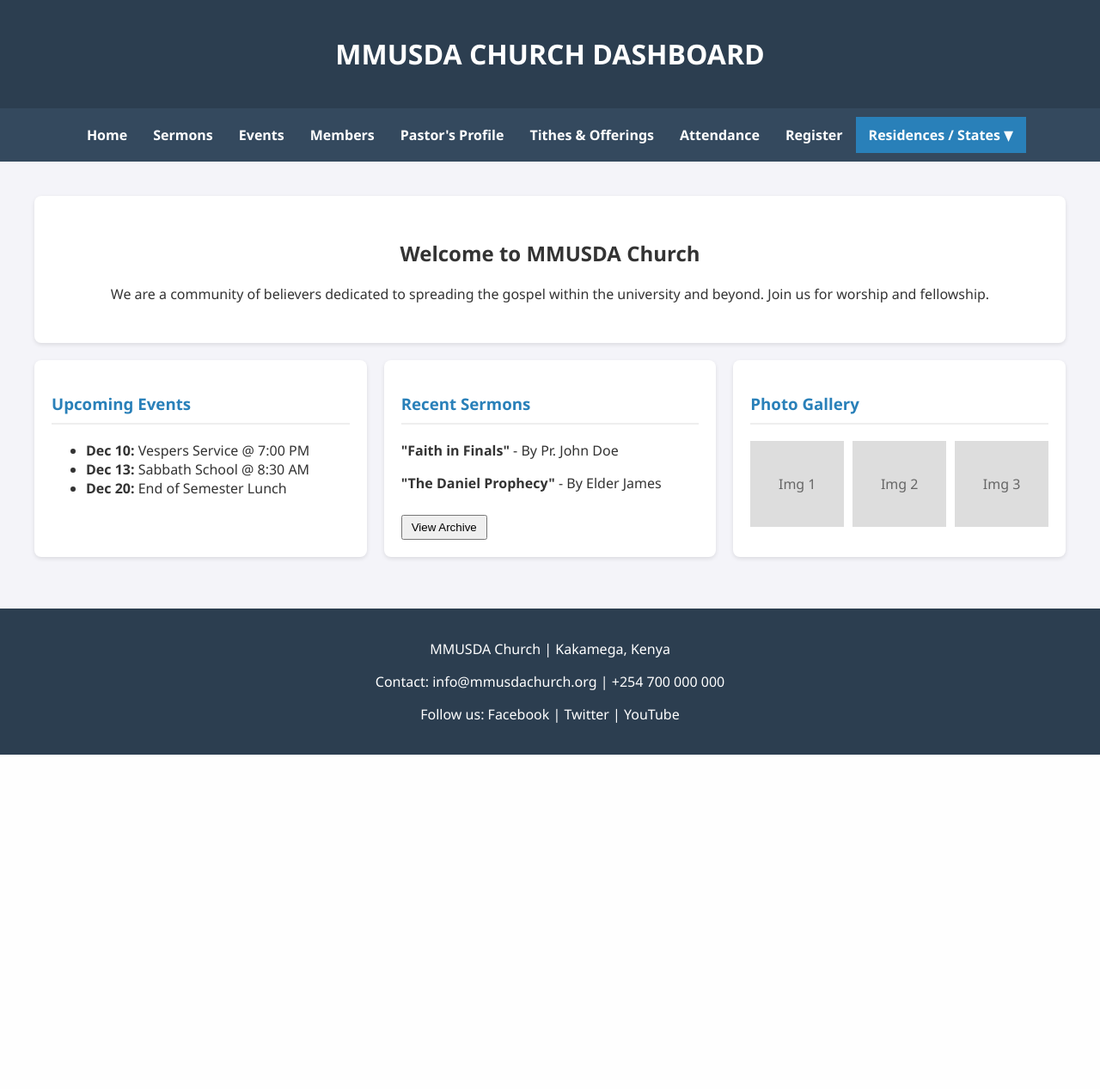
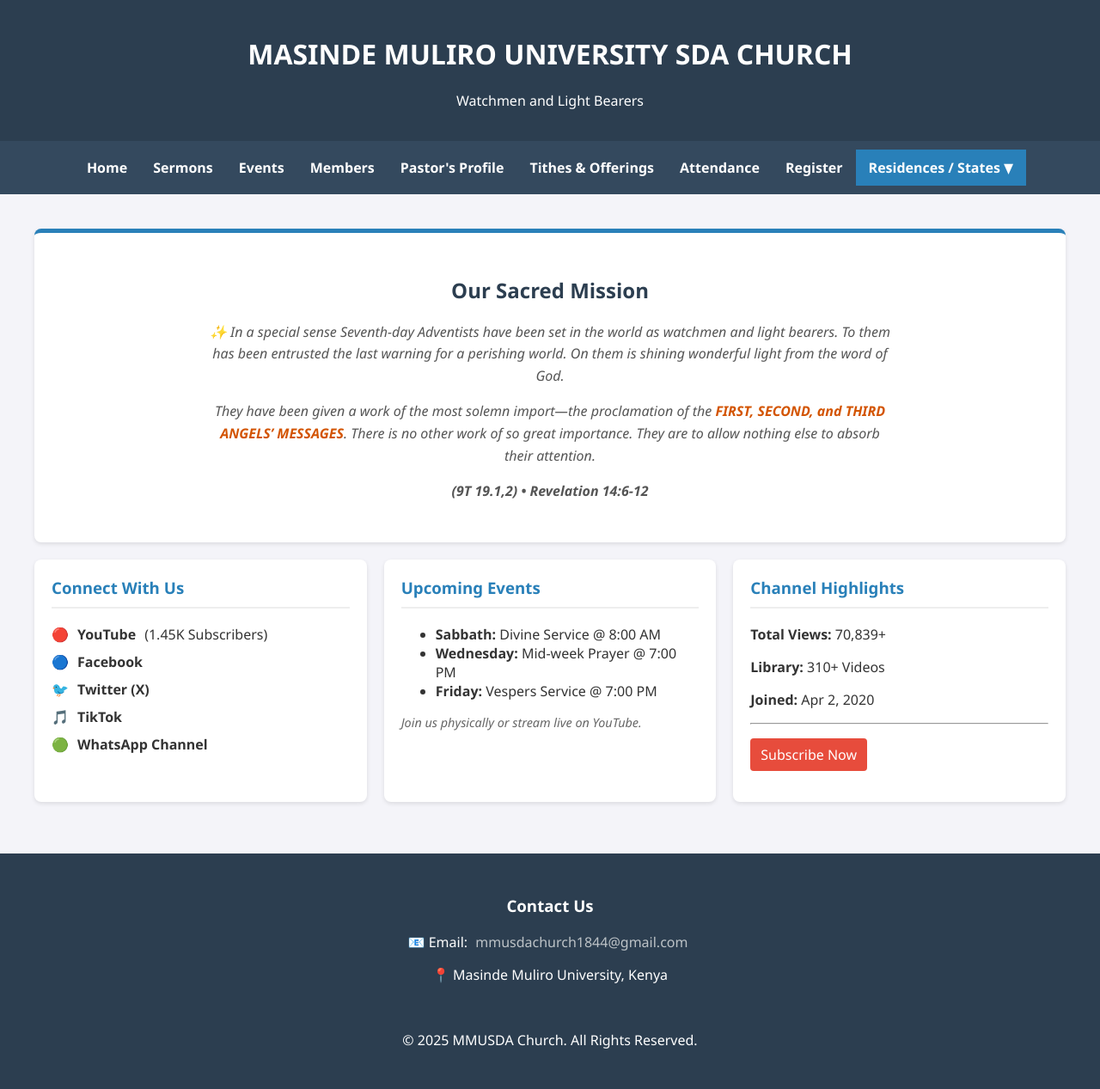
Before and after one commit to delstarford123/mmusdachurch, a Flask app: page /dashboard in a window 1280 px wide. Shown: the whole page at 86% size. Before the commit the page ends 878 px from the top, so only its background shows below. Run offline with Flask 3, Linux system fonts and the light colour scheme.

```diff
--- a/main.py
+++ b/main.py
@@ -1,4 +1,6 @@
 import os
+import datetime
+from threading import Thread  # NEW: For background tasks
 import firebase_admin
 from firebase_admin import credentials, db
 from flask import Flask, render_template, request
@@ -9,15 +11,11 @@ app = Flask(__name__)
 # ==========================================
 # 1. FIREBASE CONFIGURATION
 # ==========================================
-# Check if we are on Render (look in /etc/secrets) or Local (look in current folder)
 if os.path.exists('/etc/secrets/serviceAccountKey.json'):
-    # This path is for the Render Server
     cred = credentials.Certificate("/etc/secrets/serviceAccountKey.json")
 else:
-    # This path is for your Local Computer
     cred = credentials.Certificate("serviceAccountKey.json")
 
-# Initialize Firebase
 firebase_admin.initialize_app(cred, {
     'databaseURL': 'https://mmusdachurch-d2455-default-rtdb.firebaseio.com/'
 })
@@ -26,19 +24,39 @@ firebase_admin.initialize_app(cred, {
 # 2. EMAIL CONFIGURATION
 # ==========================================
 app.config['MAIL_SERVER'] = 'smtp.gmail.com'
-app.config['MAIL_PORT'] = 587               # CHANGED: Use Port 587 instead of 465
-app.config['MAIL_USE_TLS'] = True           # CHANGED: Turn TLS ON
+app.config['MAIL_PORT'] = 587
+app.config['MAIL_USE_TLS'] = True
 app.config['MAIL_USE_SSL'] = False
-# The email account that SENDS the emails (must match the App Password)
 app.config['MAIL_USERNAME'] = 'delstarfordisaiah@gmail.com'
-
-# The App Password provided
 app.config['MAIL_PASSWORD'] = os.environ.get('MAIL_PASSWORD', 'frdj huaq peso lipb')
 
 mail = Mail(app)
 
 # ==========================================
-# 3. CORE PAGES
+# 3. HELPER FUNCTION: SEND EMAIL IN BACKGROUND
+# ==========================================
+def send_async_email(app, msg):
+    with app.app_context():
+        try:
+            mail.send(msg)
+            print(f"Background Email Sent: {msg.subject}")
+        except Exception as e:
+            print(f"Background Email Failed: {e}")
+
+def send_background_email(subject, recipient, body, attachment_name=None, attachment_data=None):
+    msg = Message(subject,
+                  sender=app.config['MAIL_USERNAME'],
+                  recipients=[recipient])
+    msg.body = body
+
+    if attachment_name and attachment_data:
+        msg.attach(attachment_name, "text/plain", attachment_data)
+
+    # This line starts a separate "thread" so the website doesn't wait
+    Thread(target=send_async_email, args=(app, msg)).start()
+
+# ==========================================
+# 4. ROUTES
 # ==========================================
 
 @app.route('/')
@@ -49,6 +67,10 @@ def main():
 def dashboard():
     return render_template('dashboard.html')
 
+@app.route('/sermons')
+def sermons():
+    return render_template('sermons.html')
+
 @app.route('/pastor')
 def pastor():
     return render_template('pastors details.html')
@@ -57,217 +79,94 @@ def pastor():
 def tithes():
     return render_template('tiths and offering.html')
 
-# ==========================================
-# 4. FUNCTIONAL ROUTES (Register, Attendance)
-# ==========================================
+@app.route('/churchmembers')
+def churchmembers():
+    ref = db.reference('members')
+    data = ref.get()
+    return render_template('churchmembers.html', members_data=data)
 
-from flask import Flask, render_template, request
-from flask_mail import Mail, Message
-import datetime # Import datetime to capture the registration date
-
-# ... (Your existing imports and config remain the same) ...
-
+# --- REGISTER ROUTE (UPDATED) ---
 @app.route('/register', methods=['GET', 'POST'])
 def register():
     if request.method == 'POST':
-        # 1. Get data from HTML form
         name = request.form.get('name')
         email = request.form.get('email')
         phone = request.form.get('phone')
         residence = request.form.get('residence')
-
-        # Get today's date automatically
         reg_date = datetime.date.today().strftime("%Y-%m-%d")
 
-        # 2. Create a dictionary for the database
         member_data = {
-            'name': name,
-            'email': email,
-            'phone': phone,
-            'residence': residence,
-            'joined_date': reg_date
+            'name': name, 'email': email, 'phone': phone,
+            'residence': residence, 'joined_date': reg_date
         }
 
-        # 3. Save to Firebase under the 'members' node
+        # Save to DB
         ref = db.reference('members')
         ref.push(member_data)
 
-        print(f"SAVED TO FIREBASE: {name} from {residence}")
+        # 1. Send Welcome Email (Background)
+        welcome_body = f"Dear {name},\n\nWelcome to MMUSDA! Your registration is confirmed.\n\nBlessings,\nSecretariat"
+        send_background_email("Welcome to MMUSDA Family!", email, welcome_body)
 
-        # ==========================================
-        # 4. EMAIL LOGIC (New Addition)
-        # ==========================================
-        try:
-            # --- Email A: To the New Member (Welcome Message) ---
-            msg_member = Message(f"Welcome to MMUSDA Family!",
-                                 sender='delstarfordisaiah@gmail.com',
-                                 recipients=[email])
-
-            msg_member.body = f"""
-            Dear {name},
-
-            Welcome to the MMUSDA Church family! We are delighted to have you join us.
-
-            Your registration has been received and recorded. We look forward to fellowshiping with you in the {residence} residence and at church.
-
-            "The Lord bless you and keep you; the Lord make his face shine on you and be gracious to you." - Numbers 6:24-25
-
-            Blessings,
-            MMUSDA Secretariat
-            """
-            mail.send(msg_member)
-            print(f"Welcome email sent to {name}")
-
-            # --- Email B: To Deaconry/Admin (Official Registration Record) ---
-            msg_admin = Message(f"New Member Alert: {name}",
-                                sender='delstarfordisaiah@gmail.com',
-                                recipients=['omondidelstarford@gmail.com'])
-
-            msg_admin.body = f"A new member has joined the church via the website.\n\nName: {name}\nResidence: {residence}\nPhone: {phone}\n\nSee attached official record."
-
-            # Create the attachment content
-            record_content = f"""
-            OFFICIAL MEMBER REGISTRATION RECORD
-            -----------------------------------
-            Name:      {name}
-            Email:     {email}
-            Phone:     {phone}
-            Residence: {residence}
-            Date:      {reg_date}
-            Status:    Active
-            -----------------------------------
-            Verified via MMUSDA Website Portal
-            """
-
-            # Attach the text file
-            msg_admin.attach("member_record.txt", "text/plain", record_content)
-
-            mail.send(msg_admin)
-            print("Registration record sent to Admin.")
-
-        except Exception as e:
-            print(f"Email Error: {e}")
-            # We continue so the user sees the dashboard even if email fails
+        # 2. Send Admin Alert (Background)
+        record_content = f"Name: {name}\nEmail: {email}\nPhone: {phone}\nResidence: {residence}\nDate: {reg_date}"
+        send_background_email(f"New Member: {name}", 'omondidelstarford@gmail.com',
+                              "See attached record.", "member_record.txt", record_content)
 
         return render_template('dashboard.html')
-
     return render_template('register.html')
 
+# --- ATTENDANCE ROUTE (UPDATED) ---
 @app.route('/attendance', methods=['GET', 'POST'])
 def attendance():
     if request.method == 'POST':
-        # 1. Capture data form
         name = request.form.get('name')
         email = request.form.get('email')
         date = request.form.get('date')
         service = request.form.get('service')
 
-        # 2. Save to Firebase
         attendance_data = {
-            'name': name,
-            'email': email,
-            'date': date,
-            'service': service
+            'name': name, 'email': email, 'date': date, 'service': service
         }
+
+        # Save to DB
         ref = db.reference('attendance')
         ref.push(attendance_data)
 
-        # 3. SEND EMAILS
-        try:
-            # --- Email A: To the Member (Encouragement) ---
-            msg_member = Message(f"Attendance Confirmation: {date}",
-                                 sender='delstarfordisaiah@gmail.com',
-                                 recipients=[email])
+        # 1. Send Encouragement Email (Background)
+        encourage_body = f"Dear {name},\n\nThank you for attending the {service} on {date}. God bless you!"
+        send_background_email(f"Attendance: {date}", email, encourage_body)
 
-            msg_member.body = f"""
-            Dear {name},
-
-            This email confirms your attendance for the {service} on {date}.
-
-            We noticed your presence and we appreciate your commitment.
-            Please continue with the good work; God has a purpose for you.
-
-            "Let us not become weary in doing good, for at the proper time we will reap a harvest if we do not give up." - Galatians 6:9
-
-            Blessings,
-            MMUSDA Deaconry Department
-            """
-            mail.send(msg_member)
-            print(f"Encouragement email sent to {name}")
-
-            # --- Email B: To Deaconry (The Official Record) ---
-            msg_admin = Message(f"New Attendance Record: {name}",
-                                sender='delstarfordisaiah@gmail.com',
-                                recipients=['omondidelstarford@gmail.com'])
-
-            msg_admin.body = f"A new member has signed the registry.\n\nName: {name}\nService: {service}\nDate: {date}\n\nSee attached official record."
-
-            # Create the attachment content
-            record_content = f"OFFICIAL ATTENDANCE RECORD\n--------------------------\nName: {name}\nDate: {date}\nService: {service}\nStatus: Present\nSigned: Digitally via MMUSDA Website"
-
-            # Attach the text file
-            msg_admin.attach("attendance_record.txt", "text/plain", record_content)
-
-            mail.send(msg_admin)
-            print("Record sent to Deaconry.")
-
-        except Exception as e:
-            print(f"Email Error: {e}")
-            # We continue even if email fails so the user doesn't get an error page
+        # 2. Send Admin Record (Background)
+        record_content = f"OFFICIAL ATTENDANCE\nName: {name}\nService: {service}\nDate: {date}"
+        send_background_email(f"Attendance Record: {name}", 'omondidelstarford@gmail.com',
+                              "New attendance signed.", "attendance_record.txt", record_content)
 
         return render_template('dashboard.html')
 
     return render_template('attendance.html')
 
+# --- RESIDENCE ROUTES ---
+@app.route('/koromatangi')
+def koromatangi(): return render_template('koro.html')
 
-@app.route('/churchmembers')
-def churchmembers():
-    # 1. Reference the 'members' node in Firebase
-    ref = db.reference('members')
-
-    # 2. Get the data
-    data = ref.get()
-
-    # 3. Pass this data to the HTML template
-    return render_template('churchmembers.html', members_data=data)
-
-# ==========================================
-# 5. RESIDENCE / STATE ROUTES
-# ==========================================
-
-@app.route('/koromatangi')
-def koromatangi():
-    return render_template('koro.html')
-@app.route('/sermons')
-def sermons():
-    return render_template('sermons.html')
 @app.route('/teazone')
-def teazone():
-    return render_template('teazone.html')
+def teazone(): return render_template('teazone.html')
 
 @app.route('/sichirai')
-def sichirai():
-    return render_template('sich.html')
+def sichirai(): return render_template('sich.html')
 
 @app.route('/mmust_block')
-def mmust_block():
-    return render_template('mmust.html')
+def mmust_block(): return render_template('mmust.html')
 
 @app.route('/lurambi')
-def lurambi():
-    return render_template('lurambi.html')
+def lurambi(): return render_template('lurambi.html')
 
 @app.route('/malava')
-def malava():
-    return render_template('malava.html')
+def malava(): return render_template('malava.html')
 
 @app.route('/shinyalu')
-def shinyalu():
-    return render_template('shinyalu.html')
-
-# ==========================================
-# APP ENTRY POINT
-# ==========================================
+def shinyalu(): return render_template('shinyalu.html')
 
 if __name__ == '__main__':
     app.run(debug=True)
--- a/templates/dashboard.html
+++ b/templates/dashboard.html
@@ -22,31 +22,46 @@
 
         /* Main Content */
         .container { max-width: 1200px; margin: 20px auto; padding: 20px; }
-        .welcome-section { background: white; padding: 30px; border-radius: 8px; box-shadow: 0 2px 5px rgba(0,0,0,0.1); text-align: center; margin-bottom: 20px; }
 
+        /* Welcome / Mission Section */
+        .welcome-section { background: white; padding: 30px; border-radius: 8px; box-shadow: 0 2px 5px rgba(0,0,0,0.1); text-align: center; margin-bottom: 20px; border-top: 5px solid #2980b9; }
+        .welcome-section h2 { color: #2c3e50; }
+        .mission-text { font-style: italic; color: #555; max-width: 800px; margin: 0 auto; line-height: 1.6; }
+        .highlight { font-weight: bold; color: #d35400; }
+
+        /* Grid Layout */
         .grid-container { display: grid; grid-template-columns: repeat(auto-fit, minmax(300px, 1fr)); gap: 20px; }
         .card { background: white; padding: 20px; border-radius: 8px; box-shadow: 0 2px 5px rgba(0,0,0,0.1); }
-        .card h3 { color: #2980b9; border-bottom: 2px solid #eee; padding-bottom: 10px; }
+        .card h3 { color: #2980b9; border-bottom: 2px solid #eee; padding-bottom: 10px; margin-top: 0; }
+
+        /* Social Links List */
+        .social-links { list-style: none; padding: 0; }
+        .social-links li { margin: 10px 0; }
+        .social-links a { text-decoration: none; color: #333; display: flex; align-items: center; gap: 10px; }
+        .social-links a:hover { color: #2980b9; }
 
         /* Gallery */
         .gallery { display: grid; grid-template-columns: repeat(3, 1fr); gap: 10px; margin-top: 10px; }
-        .gallery div { background-color: #ddd; height: 100px; display: flex; align-items: center; justify-content: center; color: #666; }
+        .gallery div { background-color: #ddd; height: 80px; display: flex; align-items: center; justify-content: center; color: #666; font-size: 0.8em; }
 
         /* Footer */
-        footer { background-color: #2c3e50; color: white; text-align: center; padding: 20px; margin-top: 40px; }
+        footer { background-color: #2c3e50; color: white; text-align: center; padding: 30px; margin-top: 40px; }
+        footer a { color: #bdc3c7; text-decoration: none; margin: 0 5px; }
+        footer a:hover { color: white; }
     </style>
 </head>
 <body>
 
 <header>
-    <h1>MMUSDA CHURCH DASHBOARD</h1>
+    <h1>MASINDE MULIRO UNIVERSITY SDA CHURCH</h1>
+    <p>Watchmen and Light Bearers</p>
 </header>
 
 <nav>
     <a href="/dashboard">Home</a>
-				<a href="/sermons">Sermons</a>
-				<a href ="/events">Events</a>
-				<a	href="/churchmembers">Members</a>
+    <a href="/sermons">Sermons</a>
+    <a href ="/events">Events</a>
+    <a href="/churchmembers">Members</a>
     <a href="/pastor">Pastor's Profile</a>
     <a href="/tithes">Tithes & Offerings</a>
     <a href="/attendance">Attendance</a>
@@ -66,43 +81,75 @@
 </nav>
 
 <div class="container">
+
     <div class="welcome-section">
-        <h2>Welcome to MMUSDA Church</h2>
-        <p>We are a community of believers dedicated to spreading the gospel within the university and beyond. Join us for worship and fellowship.</p>
+        <h2>Our Sacred Mission</h2>
+        <div class="mission-text">
+            <p>✨ In a special sense Seventh-day Adventists have been set in the world as watchmen and light bearers. To them has been entrusted the last warning for a perishing world. On them is shining wonderful light from the word of God.</p>
+            <p>They have been given a work of the most solemn import—the proclamation of the <span class="highlight">FIRST, SECOND, and THIRD ANGELS’ MESSAGES</span>. There is no other work of so great importance. They are to allow nothing else to absorb their attention.</p>
+            <p><strong>(9T 19.1,2) • Revelation 14:6-12</strong></p>
+        </div>
     </div>
 
     <div class="grid-container">
         <div class="card">
-            <h3>Upcoming Events</h3>
-            <ul>
-                <li><strong>Dec 10:</strong> Vespers Service @ 7:00 PM</li>
-                <li><strong>Dec 13:</strong> Sabbath School @ 8:30 AM</li>
-                <li><strong>Dec 20:</strong> End of Semester Lunch</li>
+            <h3>Connect With Us</h3>
+            <ul class="social-links">
+                <li>
+                    <a href="https://www.youtube.com/@mmustsdachurch" target="_blank">
+                        🔴 <strong>YouTube</strong> (1.45K Subscribers)
+                    </a>
+                </li>
+                <li>
+                    <a href="https://web.facebook.com/MasindeMuliroSDA" target="_blank">
+                        🔵 <strong>Facebook</strong>
+                    </a>
+                </li>
+                <li>
+                    <a href="https://twitter.com/Mmusda_church?s=09" target="_blank">
+                        🐦 <strong>Twitter (X)</strong>
+                    </a>
+                </li>
+                <li>
+                    <a href="https://tiktok.com/@mmustsda?is_from_webapp=1&sender_device=pc" target="_blank">
+                        🎵 <strong>TikTok</strong>
+                    </a>
+                </li>
+                <li>
+                    <a href="https://whatsapp.com/channel/0029Vb2VS6M5vKA9AQyoJD3P" target="_blank">
+                        🟢 <strong>WhatsApp Channel</strong>
+                    </a>
+                </li>
             </ul>
         </div>
 
         <div class="card">
-            <h3>Recent Sermons</h3>
-            <p><strong>"Faith in Finals"</strong> - By Pr. John Doe</p>
-            <p><strong>"The Daniel Prophecy"</strong> - By Elder James</p>
-            <button style="padding: 5px 10px; margin-top: 10px; cursor: pointer;">View Archive</button>
+            <h3>Upcoming Events</h3>
+            <ul>
+                <li><strong>Sabbath:</strong> Divine Service @ 8:00 AM</li>
+                <li><strong>Wednesday:</strong> Mid-week Prayer @ 7:00 PM</li>
+                <li><strong>Friday:</strong> Vespers Service @ 7:00 PM</li>
+            </ul>
+            <p style="font-size: 0.9em; color: #666;"><em>Join us physically or stream live on YouTube.</em></p>
         </div>
 
         <div class="card">
-            <h3>Photo Gallery</h3>
-            <div class="gallery">
-                <div>Img 1</div>
-                <div>Img 2</div>
-                <div>Img 3</div>
-            </div>
+            <h3>Channel Highlights</h3>
+            <p><strong>Total Views:</strong> 70,839+</p>
+            <p><strong>Library:</strong> 310+ Videos</p>
+            <p><strong>Joined:</strong> Apr 2, 2020</p>
+            <hr>
+            <p><a href="https://www.youtube.com/@mmustsdachurch4170?sub_confirmation=1" style="background: #e74c3c; color: white; padding: 8px 12px; text-decoration: none; border-radius: 4px; display: inline-block;">Subscribe Now</a></p>
         </div>
     </div>
 </div>
 
 <footer>
-    <p>MMUSDA Church | Kakamega, Kenya</p>
-    <p>Contact: info@mmusdachurch.org | +254 700 000 000</p>
-    <p>Follow us: Facebook | Twitter | YouTube</p>
+    <h3>Contact Us</h3>
+    <p>📧 Email: <a href="mailto:mmusdachurch1844@gmail.com">mmusdachurch1844@gmail.com</a></p>
+    <p>📍 Masinde Muliro University, Kenya</p>
+    <br>
+    <p>&copy; 2025 MMUSDA Church. All Rights Reserved.</p>
 </footer>
 
 </body>
```
Also changed, not shown: templates/sermons.html (+146 -0 lines).
